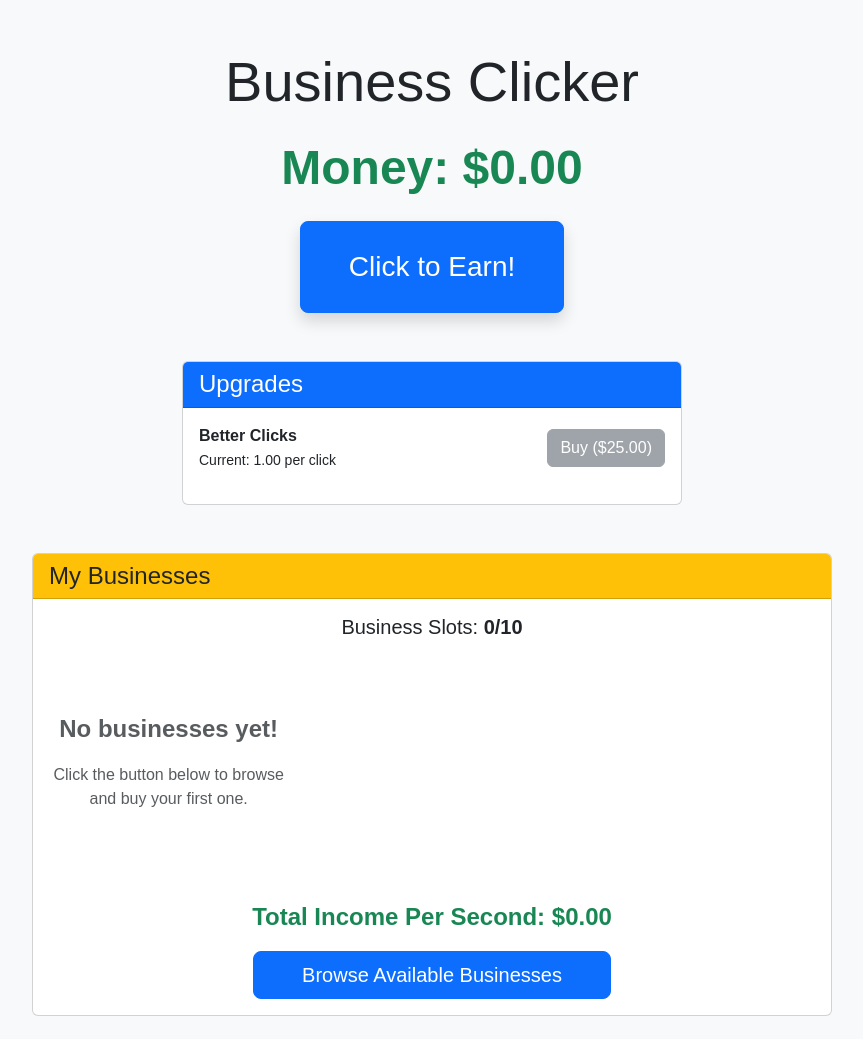
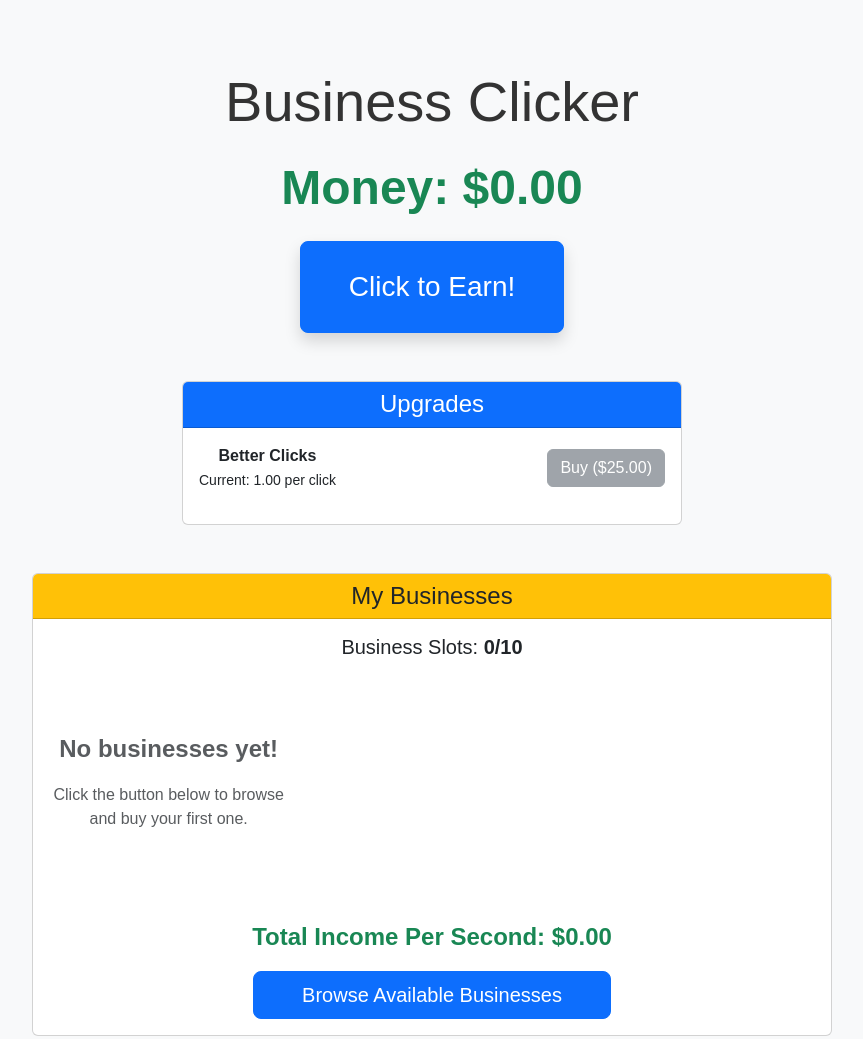
Before and after one commit to jstobni/business-clicker, a plain HTML site: page index.html in a window 1280 px wide. Shown: the whole page, without its empty margins (208-1071 px from the left). Drawn offline with nearby package versions, Linux system fonts and the light colour scheme.

Commit message:
Adjusted styling.

```diff
--- a/styles.css
+++ b/styles.css
@@ -1,6 +1,12 @@
 body {
     font-family: Arial, sans-serif;
-    background-color: #f8f9fa;
+    text-align: center;
+    background-color: #f0f0f0;
+    margin: 0;
+    padding: 20px;
+}
+h1 {
+    color: #333;
 }
 
 .clickable-card:hover {
@@ -16,3 +22,9 @@ body {
 * {
     touch-action: manipulation;
 }
+#detailNetProfit {
+    font-weight: bold;
+}
+#detailNetProfit::before {
+    content: '';
+}
```
